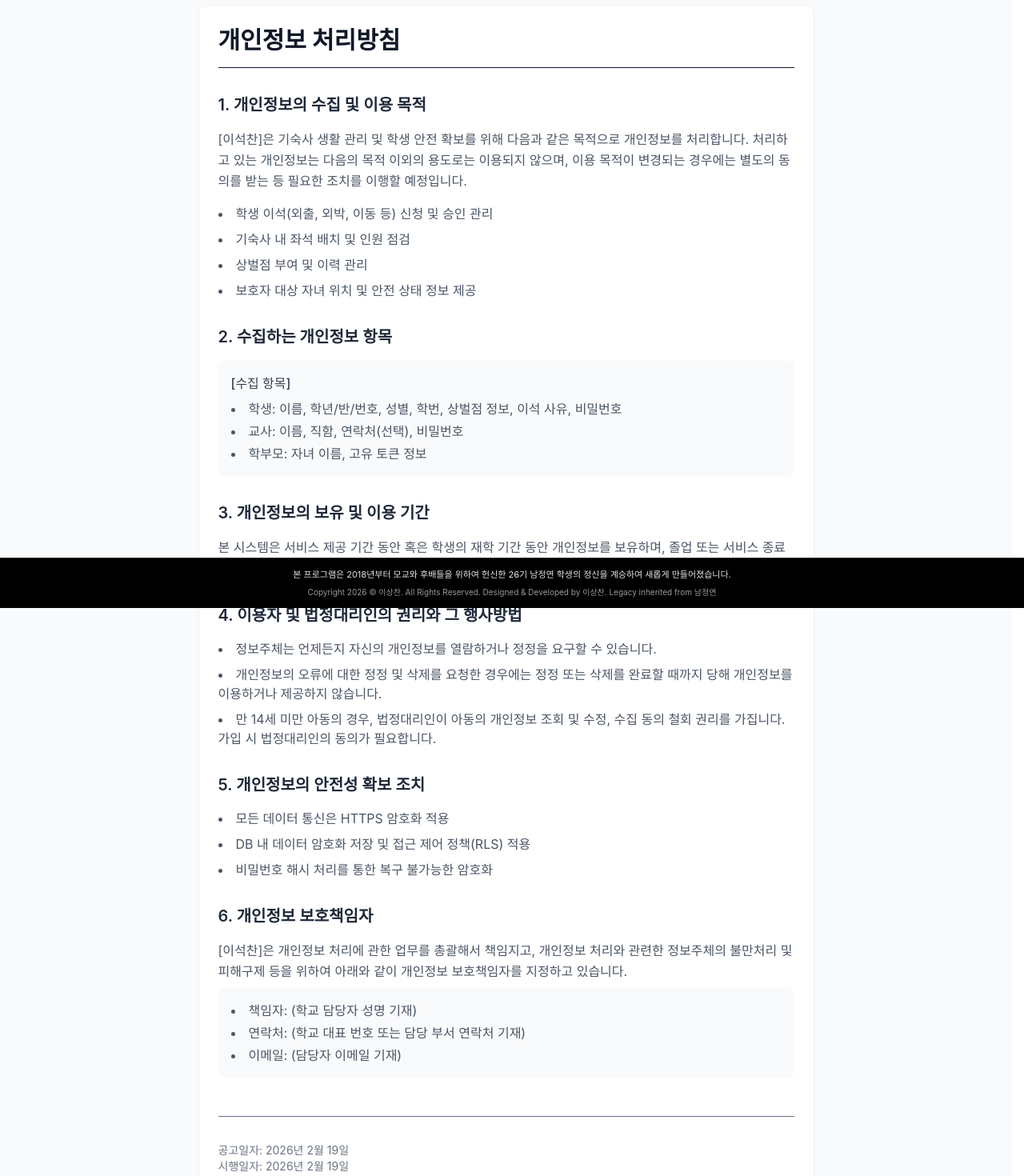
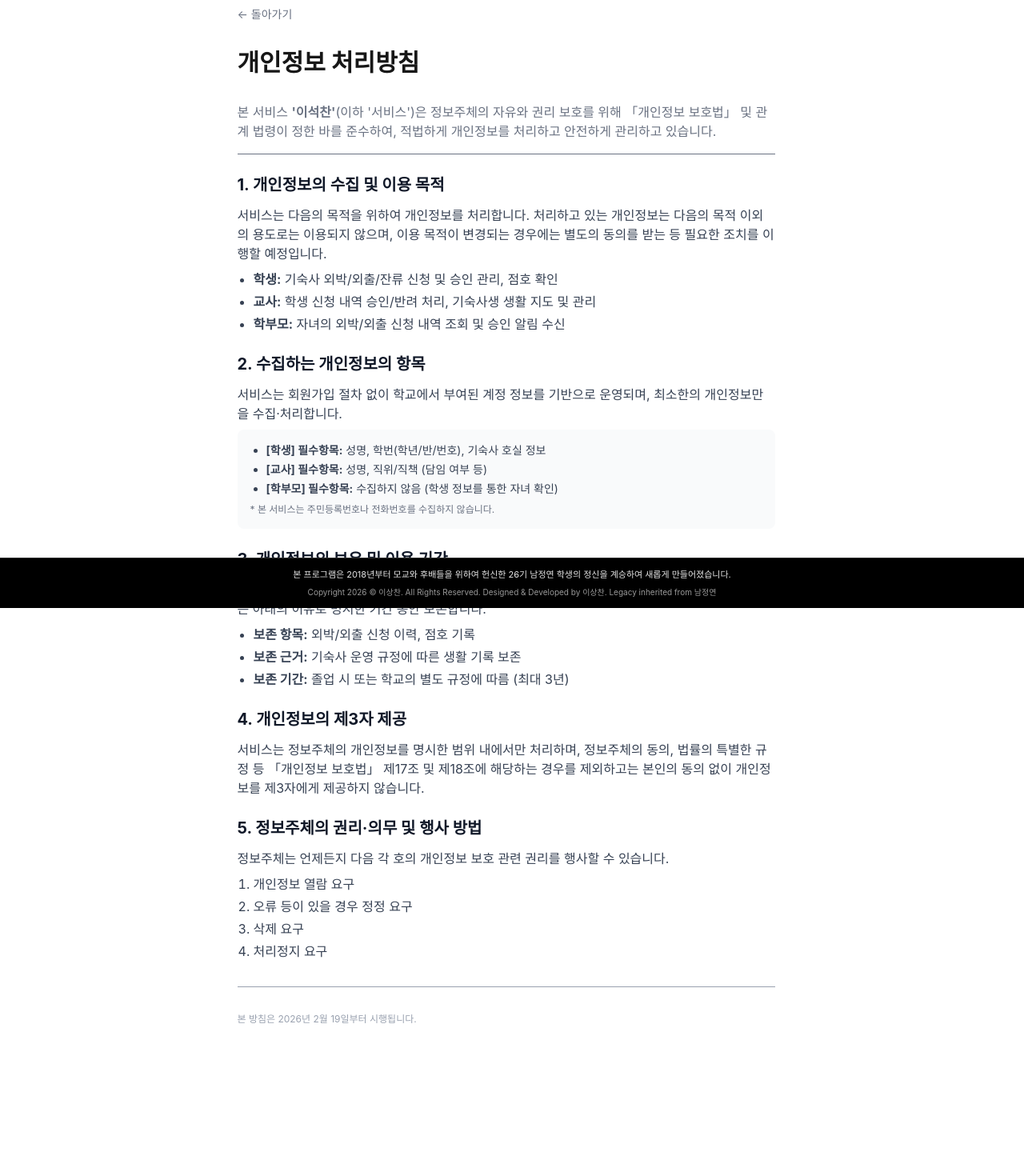
Before and after one commit to cganidormi/e-seokchan, a Next.js app: page /privacy in a window 1280 px wide. Shown: the part 40-1510 px from the top of the page at 80% size. After the commit the page ends 1430 px from the top, so only its background shows below. Built offline with nearby package versions, Linux system fonts and the light colour scheme; a web font is replaced by a local one.

Commit message:
Revert "feat: enhance privacy policy for KERIS requirements"
This reverts commit e58868a74a33339e9e123a946ee37353f381fe85.

```diff
--- a/app/privacy/page.tsx
+++ b/app/privacy/page.tsx
@@ -1,81 +1,78 @@
 'use client';
 
-import React from 'react';
+import { useRouter } from 'next/navigation';
 
-export default function PrivacyPage() {
+export default function PrivacyPolicy() {
+    const router = useRouter();
+
     return (
-        <div className="min-h-screen bg-gray-50 py-12 px-4 sm:px-6 lg:px-8">
-            <div className="max-w-3xl mx-auto bg-white shadow sm:rounded-lg overflow-hidden">
-                <div className="px-4 py-5 sm:p-6">
-                    <h1 className="text-3xl font-bold text-gray-900 mb-8 pb-4 border-b">개인정보 처리방침</h1>
+        <div className="min-h-screen bg-white p-6 md:p-12">
+            <div className="max-w-2xl mx-auto">
+                <button
+                    onClick={() => router.back()}
+                    className="mb-8 text-sm text-gray-500 hover:text-gray-900 flex items-center gap-1"
+                >
+                    ← 돌아가기
+                </button>
 
-                    <section className="mb-8">
-                        <h2 className="text-xl font-semibold text-gray-800 mb-4">1. 개인정보의 수집 및 이용 목적</h2>
-                        <p className="text-gray-600 leading-relaxed mb-4">
-                            [이석찬]은 기숙사 생활 관리 및 학생 안전 확보를 위해 다음과 같은 목적으로 개인정보를 처리합니다. 처리하고 있는 개인정보는 다음의 목적 이외의 용도로는 이용되지 않으며, 이용 목적이 변경되는 경우에는 별도의 동의를 받는 등 필요한 조치를 이행할 예정입니다.
-                        </p>
-                        <ul className="list-disc list-inside text-gray-600 space-y-2">
-                            <li>학생 이석(외출, 외박, 이동 등) 신청 및 승인 관리</li>
-                            <li>기숙사 내 좌석 배치 및 인원 점검</li>
-                            <li>상벌점 부여 및 이력 관리</li>
-                            <li>보호자 대상 자녀 위치 및 안전 상태 정보 제공</li>
+                <h1 className="text-3xl font-bold mb-8">개인정보 처리방침</h1>
+
+                <div className="prose prose-sm text-gray-700 space-y-6">
+                    <p className="border-b pb-4 text-gray-500">
+                        본 서비스 <strong>'이석찬'</strong>(이하 '서비스')은 정보주체의 자유와 권리 보호를 위해 「개인정보 보호법」 및 관계 법령이 정한 바를 준수하여, 적법하게 개인정보를 처리하고 안전하게 관리하고 있습니다.
+                    </p>
+
+                    <section>
+                        <h2 className="text-xl font-bold text-gray-900 mb-3">1. 개인정보의 수집 및 이용 목적</h2>
+                        <p>서비스는 다음의 목적을 위하여 개인정보를 처리합니다. 처리하고 있는 개인정보는 다음의 목적 이외의 용도로는 이용되지 않으며, 이용 목적이 변경되는 경우에는 별도의 동의를 받는 등 필요한 조치를 이행할 예정입니다.</p>
+                        <ul className="list-disc pl-5 mt-2 space-y-1">
+                            <li><strong>학생:</strong> 기숙사 외박/외출/잔류 신청 및 승인 관리, 점호 확인</li>
+                            <li><strong>교사:</strong> 학생 신청 내역 승인/반려 처리, 기숙사생 생활 지도 및 관리</li>
+                            <li><strong>학부모:</strong> 자녀의 외박/외출 신청 내역 조회 및 승인 알림 수신</li>
                         </ul>
                     </section>
 
-                    <section className="mb-8">
-                        <h2 className="text-xl font-semibold text-gray-800 mb-4">2. 수집하는 개인정보 항목</h2>
-                        <div className="bg-gray-50 p-4 rounded-lg">
-                            <p className="text-gray-700 font-medium mb-2">[수집 항목]</p>
-                            <ul className="list-disc list-inside text-gray-600 space-y-1">
-                                <li>학생: 이름, 학년/반/번호, 성별, 학번, 상벌점 정보, 이석 사유, 비밀번호</li>
-                                <li>교사: 이름, 직함, 연락처(선택), 비밀번호</li>
-                                <li>학부모: 자녀 이름, 고유 토큰 정보</li>
+                    <section>
+                        <h2 className="text-xl font-bold text-gray-900 mb-3">2. 수집하는 개인정보의 항목</h2>
+                        <p>서비스는 회원가입 절차 없이 학교에서 부여된 계정 정보를 기반으로 운영되며, 최소한의 개인정보만을 수집·처리합니다.</p>
+                        <div className="bg-gray-50 p-4 rounded-lg mt-2 text-sm">
+                            <ul className="list-disc pl-5 space-y-1">
+                                <li><strong>[학생] 필수항목:</strong> 성명, 학번(학년/반/번호), 기숙사 호실 정보</li>
+                                <li><strong>[교사] 필수항목:</strong> 성명, 직위/직책 (담임 여부 등)</li>
+                                <li><strong>[학부모] 필수항목:</strong> 수집하지 않음 (학생 정보를 통한 자녀 확인)</li>
                             </ul>
+                            <p className="mt-2 text-xs text-gray-500">* 본 서비스는 주민등록번호나 전화번호를 수집하지 않습니다.</p>
                         </div>
                     </section>
 
-                    <section className="mb-8">
-                        <h2 className="text-xl font-semibold text-gray-800 mb-4">3. 개인정보의 보유 및 이용 기간</h2>
-                        <p className="text-gray-600 leading-relaxed">
-                            본 시스템은 서비스 제공 기간 동안 혹은 학생의 재학 기간 동안 개인정보를 보유하며, 졸업 또는 서비스 종료 시 원칙적으로 지체 없이 파기합니다. 단, 관계 법령에 의해 보존할 필요가 있는 경우 해당 법령에 따릅니다.
-                        </p>
-                    </section>
-
-                    <section className="mb-8">
-                        <h2 className="text-xl font-semibold text-gray-800 mb-4">4. 이용자 및 법정대리인의 권리와 그 행사방법</h2>
-                        <ul className="list-disc list-inside text-gray-600 space-y-2">
-                            <li>정보주체는 언제든지 자신의 개인정보를 열람하거나 정정을 요구할 수 있습니다.</li>
-                            <li>개인정보의 오류에 대한 정정 및 삭제를 요청한 경우에는 정정 또는 삭제를 완료할 때까지 당해 개인정보를 이용하거나 제공하지 않습니다.</li>
-                            <li>만 14세 미만 아동의 경우, 법정대리인이 아동의 개인정보 조회 및 수정, 수집 동의 철회 권리를 가집니다. 가입 시 법정대리인의 동의가 필요합니다.</li>
+                    <section>
+                        <h2 className="text-xl font-bold text-gray-900 mb-3">3. 개인정보의 보유 및 이용 기간</h2>
+                        <p>개인정보는 원칙적으로 서비스 이용 목적이 달성되면 지체 없이 파기합니다. 단, 다음의 정보에 대해서는 아래의 이유로 명시한 기간 동안 보존합니다.</p>
+                        <ul className="list-disc pl-5 mt-2 space-y-1">
+                            <li><strong>보존 항목:</strong> 외박/외출 신청 이력, 점호 기록</li>
+                            <li><strong>보존 근거:</strong> 기숙사 운영 규정에 따른 생활 기록 보존</li>
+                            <li><strong>보존 기간:</strong> 졸업 시 또는 학교의 별도 규정에 따름 (최대 3년)</li>
                         </ul>
                     </section>
 
-                    <section className="mb-8">
-                        <h2 className="text-xl font-semibold text-gray-800 mb-4">5. 개인정보의 안전성 확보 조치</h2>
-                        <ul className="list-disc list-inside text-gray-600 space-y-2">
-                            <li>모든 데이터 통신은 HTTPS 암호화 적용</li>
-                            <li>DB 내 데이터 암호화 저장 및 접근 제어 정책(RLS) 적용</li>
-                            <li>비밀번호 해시 처리를 통한 복구 불가능한 암호화</li>
-                        </ul>
+                    <section>
+                        <h2 className="text-xl font-bold text-gray-900 mb-3">4. 개인정보의 제3자 제공</h2>
+                        <p>서비스는 정보주체의 개인정보를 명시한 범위 내에서만 처리하며, 정보주체의 동의, 법률의 특별한 규정 등 「개인정보 보호법」 제17조 및 제18조에 해당하는 경우를 제외하고는 본인의 동의 없이 개인정보를 제3자에게 제공하지 않습니다.</p>
                     </section>
 
-                    <section className="mb-8">
-                        <h2 className="text-xl font-semibold text-gray-800 mb-4">6. 개인정보 보호책임자</h2>
-                        <p className="text-gray-600 leading-relaxed mb-2">
-                            [이석찬]은 개인정보 처리에 관한 업무를 총괄해서 책임지고, 개인정보 처리와 관련한 정보주체의 불만처리 및 피해구제 등을 위하여 아래와 같이 개인정보 보호책임자를 지정하고 있습니다.
-                        </p>
-                        <div className="bg-gray-50 p-4 rounded-lg">
-                            <ul className="list-disc list-inside text-gray-600 space-y-1">
-                                <li>책임자: (학교 담당자 성명 기재)</li>
-                                <li>연락처: (학교 대표 번호 또는 담당 부서 연락처 기재)</li>
-                                <li>이메일: (담당자 이메일 기재)</li>
-                            </ul>
-                        </div>
+                    <section>
+                        <h2 className="text-xl font-bold text-gray-900 mb-3">5. 정보주체의 권리·의무 및 행사 방법</h2>
+                        <p>정보주체는 언제든지 다음 각 호의 개인정보 보호 관련 권리를 행사할 수 있습니다.</p>
+                        <ol className="list-decimal pl-5 mt-2 space-y-1">
+                            <li>개인정보 열람 요구</li>
+                            <li>오류 등이 있을 경우 정정 요구</li>
+                            <li>삭제 요구</li>
+                            <li>처리정지 요구</li>
+                        </ol>
                     </section>
 
-                    <div className="mt-12 pt-8 border-t text-sm text-gray-500">
-                        <p>공고일자: 2026년 2월 19일</p>
-                        <p>시행일자: 2026년 2월 19일</p>
+                    <div className="pt-8 mt-8 border-t text-xs text-gray-400">
+                        <p>본 방침은 2026년 2월 19일부터 시행됩니다.</p>
                     </div>
                 </div>
             </div>
```
